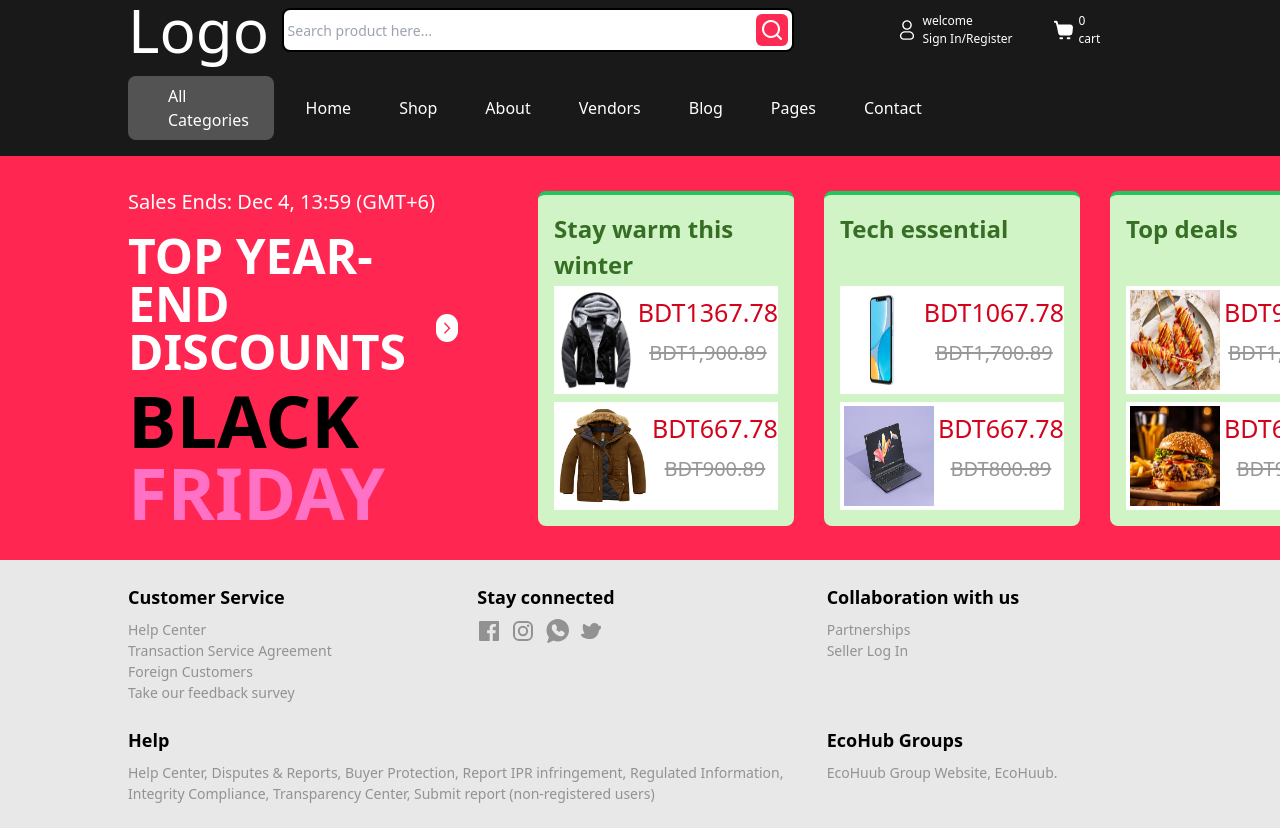
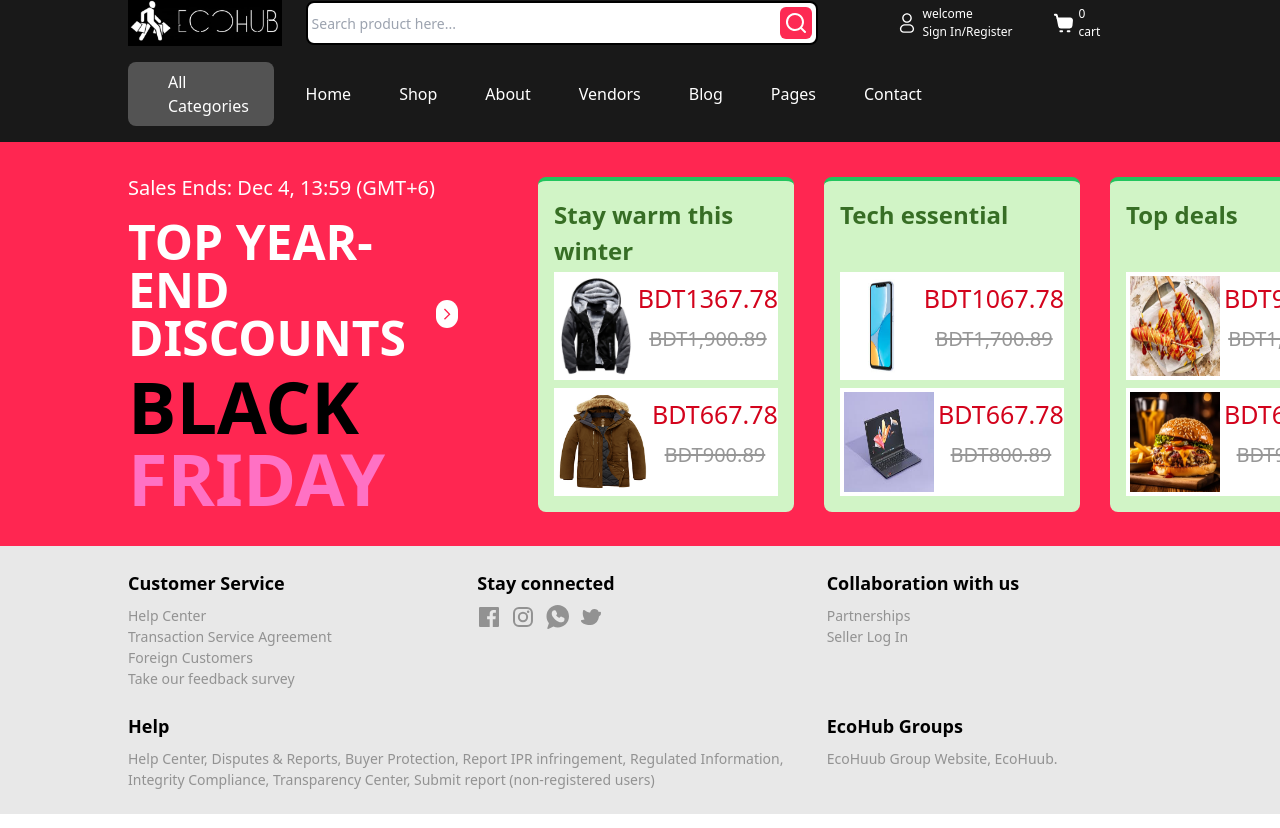
Before and after one commit to Perseus9999/Ecommerce-FrontEnd, a Next.js app: page / in a window 1280 px wide. Shown: the top 828 px of the page. Built offline with nearby package versions, Linux system fonts and the light colour scheme.

Commit message:
logo fixed

```diff
--- a/src/components/header/SearchBar.tsx
+++ b/src/components/header/SearchBar.tsx
@@ -3,7 +3,7 @@ import SearchIcon from '@/icon/searchIcon';
 const SearchBar = () => {
   return (
     <>
-      <div className='flex items-center justify-between border w-[100%] p-[4px] rounded-lg bg-[#FFFFFF]'>
+      <div className='mx-6 flex items-center justify-between border w-[100%] p-[4px] rounded-lg bg-[#FFFFFF]'>
         <div>
           <input
             type='text'
--- a/src/components/header/index.tsx
+++ b/src/components/header/index.tsx
@@ -3,12 +3,21 @@ import SearchBar from './SearchBar';
 import CartIcon from '@/icon/cartIcon';
 import AllCategories from './AllCategories';
 import MenuList from './MenuList';
+import Image from 'next/image';
+import logo from '@/image/ecohub.jpeg';
 
 const TopHeader = () => {
   return (
     <div className='bg-[#191919] text-[#FFFFFF] '>
       <section className='mx-[10%] grid grid-cols-[15%_50%_40%] items-center'>
-        <div className='text-6xl'>Logo</div>
+        <div className='text-6xl'>
+          <Image
+            src={logo}
+            width={300}
+            height={300}
+            alt='Picture of the author'
+          />
+        </div>
 
         <SearchBar />
 
--- a/src/styles/globals.css
+++ b/src/styles/globals.css
@@ -32,6 +32,7 @@ body {
 .footerlist {
   color: #929292;
   font-size: 14px;
+  cursor: pointer;
 }
 
 .item1 {
```
Also changed, not shown: src/json/product.json (added, +8 -0 lines), src/image/ecohub.jpeg (added).
